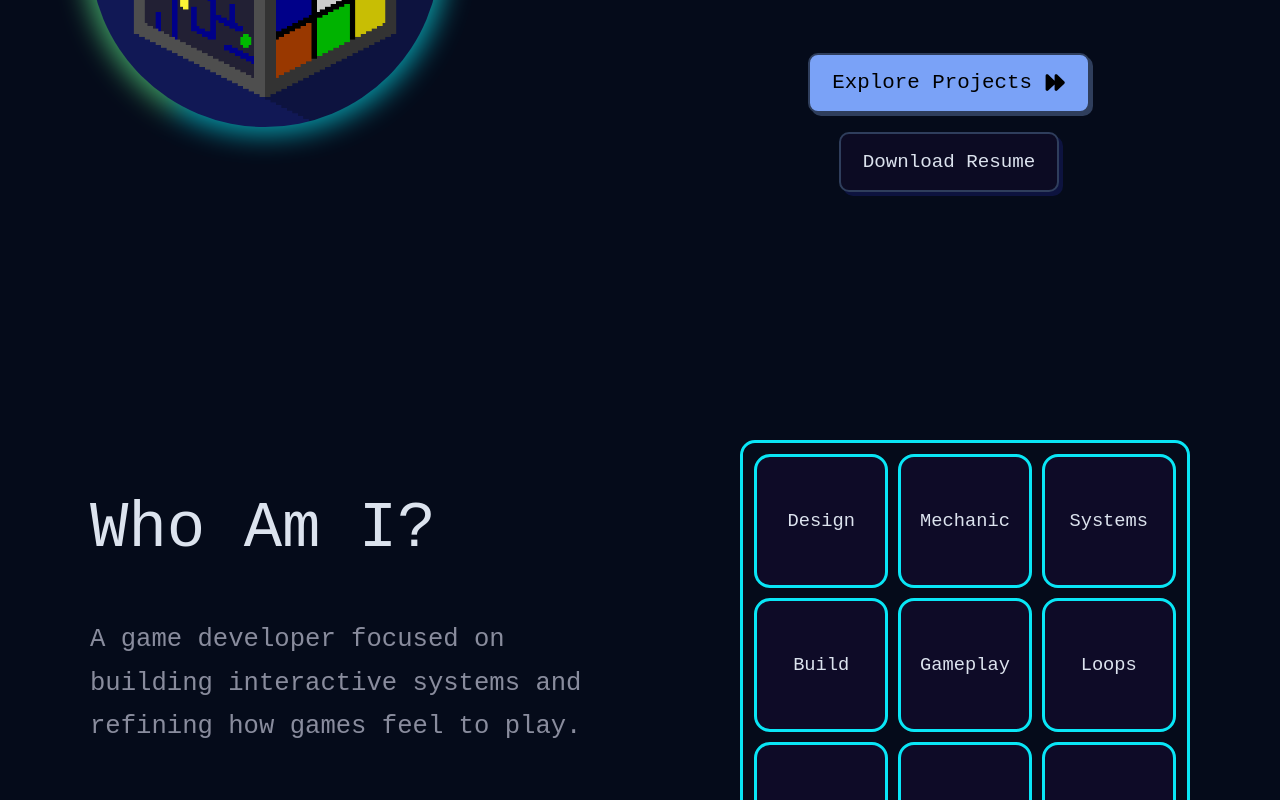
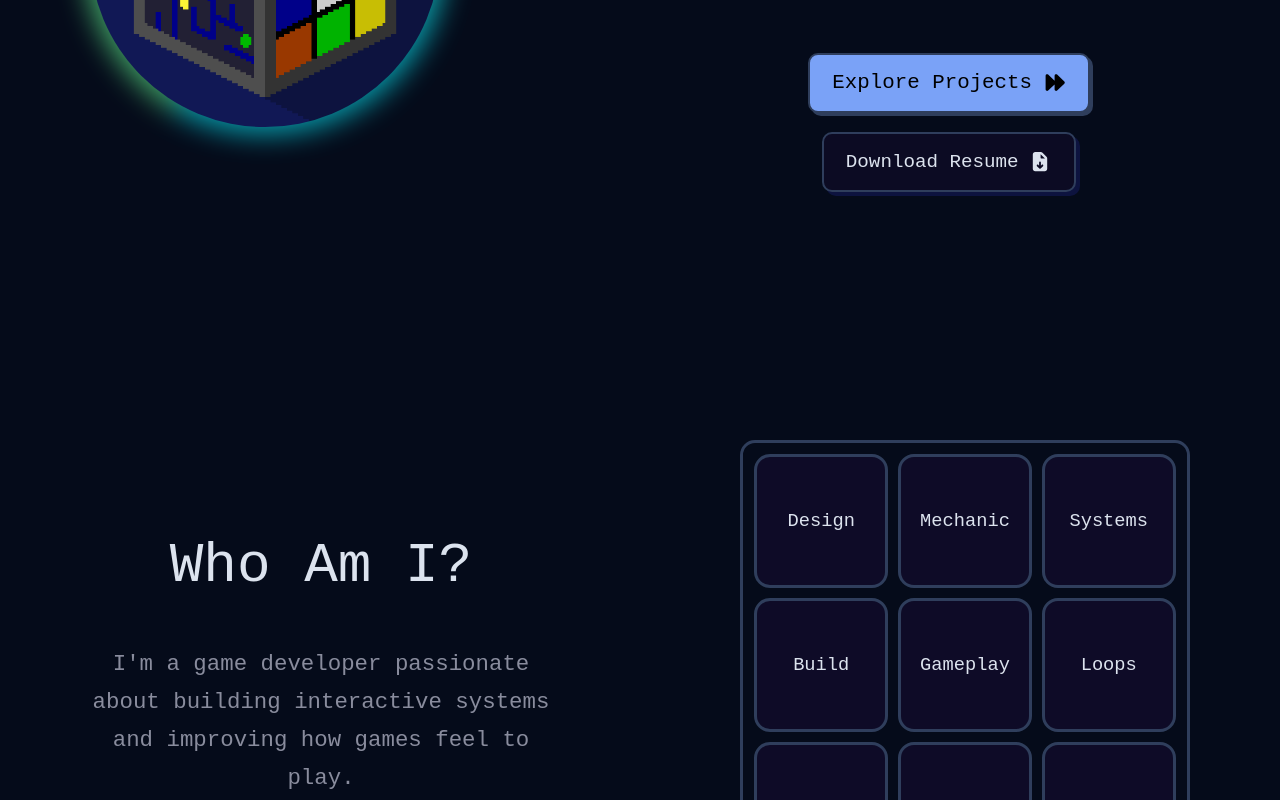
Before and after one commit to ElectroCubic/anush-bundel-portfolio, a React (Vite) app: page / in a window 1280 px wide. Shown: the part 440-1240 px from the top of the page. Built offline with nearby package versions, Linux system fonts and the light colour scheme; a web font is replaced by a local one.

Commit message:
Added Button Icons

```diff
--- a/src/assets/AboutSection/AboutSection.jsx
+++ b/src/assets/AboutSection/AboutSection.jsx
@@ -8,8 +8,8 @@ function AboutSection()
         <div className={styles.aboutSection}>
             <div className={styles.aboutText}>
                 <h1> Who Am I? </h1>
-                <p> A game developer focused on building interactive
-                    systems and refining how games feel to play. </p>
+                <p> I'm a game developer passionate about building interactive
+                    systems and improving how games feel to play. </p>
             </div>
 
             <div className={styles.wordGridContainer}>
--- a/src/assets/AboutSection/AboutSection.module.css
+++ b/src/assets/AboutSection/AboutSection.module.css
@@ -5,22 +5,24 @@
     min-height: 100vh;
     display: grid;
     grid-template-columns: 1fr 1fr;
-    column-gap: 6rem;
+    column-gap: 11rem;
 }
 
 .aboutSection h1 {
     grid-column: 1;
-    font-size: 4rem;
+    font-size: 3.5rem;
     font-weight: 400;
+    text-align: center;
+    padding-top: 3rem;
 }
 
 .aboutSection p {
     grid-column: 1;
-    margin: 1.25rem 0 0 0;
-    max-width: 520px;
+    font-size: 1.4rem;
+    max-width: 700px;
     color: var(--text-color2);
-    font-size: 1.6rem;
     line-height: 1.7;
+    text-align: center;
 }
 
 .wordGridContainer {
@@ -31,7 +33,7 @@
 .wordGrid {
     width: min(520px, 100%);
     padding: 0.7rem;
-    border: 3px solid var(--accent-color2);
+    border: 3px solid var(--secondary-color1);
     border-radius: 15px;
     display: grid;
     grid-template-columns: repeat(3, 1fr);
@@ -39,11 +41,11 @@
 }
 
 .textBlock {
-  display: flex;
-  flex-direction: column;
-  justify-content: center;
-  gap: 1.5rem;
-  align-self: center;
+    display: flex;
+    flex-direction: column;
+    justify-content: center;
+    gap: 1.5rem;
+    align-self: center;
 }
 
 @media (max-width: 900px) {
--- a/src/assets/Button/Button.module.css
+++ b/src/assets/Button/Button.module.css
@@ -2,7 +2,7 @@
     height: 55px;
     padding: 0 18px;
     cursor: pointer;
-    user-select: none;
+    justify-content: center;
     transform: translateY(0);
     transition: transform 120ms ease, box-shadow 120ms ease, filter 120ms ease;
 }
--- a/src/assets/HeroSection/HeroSection.jsx
+++ b/src/assets/HeroSection/HeroSection.jsx
@@ -1,5 +1,5 @@
 import { FontAwesomeIcon } from "@fortawesome/react-fontawesome";
-import { faForward } from "@fortawesome/free-solid-svg-icons";
+import { faForward, faFileArrowDown} from "@fortawesome/free-solid-svg-icons";
 import ProfilePic from "../ProfilePic/ProfilePic.jsx"
 import Button from "../Button/Button.jsx"
 import styles from "./HeroSection.module.css"
@@ -26,6 +26,7 @@ function HeroSection()
                     <Button className={styles.resume}
                       onClick={() => downloadResume()}>
                         Download Resume
+                        <FontAwesomeIcon icon={faFileArrowDown} className={styles.dlIcon} />
                     </Button>
 
                 </div>
--- a/src/assets/HeroSection/HeroSection.module.css
+++ b/src/assets/HeroSection/HeroSection.module.css
@@ -57,12 +57,12 @@
 }
 
 .icon {
-  font-size: 1.2rem;
-  transition: transform 0.2s ease;
+    font-size: 1.2rem;
+    transition: transform 0.2s ease;
 }
 
 .heroCta:hover .icon {
-  transform: translateX(5px);
+    transform: translateX(5px);
 }
 
 .resume {
@@ -75,6 +75,21 @@
     background-color: var(--bg-color3);
     border: 2px solid var(--secondary-color1);
     box-shadow: 4px 4px var(--secondary-color2);
+    display: inline-flex;
+    align-items: center;
+    gap: 0.6rem;
+}
+
+.resume:hover {
+    filter: brightness(1.3);
+}
+
+.dlIcon {
+    transition: transform 0.2s ease;
+}
+
+.resume:hover .dlIcon {
+    transform: scale(1.1);
 }
 
 @media (max-width: 1250px) {
--- a/src/assets/TilePanel/TilePanel.module.css
+++ b/src/assets/TilePanel/TilePanel.module.css
@@ -2,7 +2,7 @@
     width: 100%;
     aspect-ratio: 1 / 1;
     min-height: 110px;
-    border: 3px solid var(--accent-color2);
+    border: 3px solid var(--secondary-color1);
     border-radius: 16px;
     display: flex;
     align-items: center;
@@ -13,6 +13,6 @@
 
 .tilePanel h3{
     margin: 0;
-    font-weight: 400;
+    font-weight: 360;
     text-align: center;
 }
```
